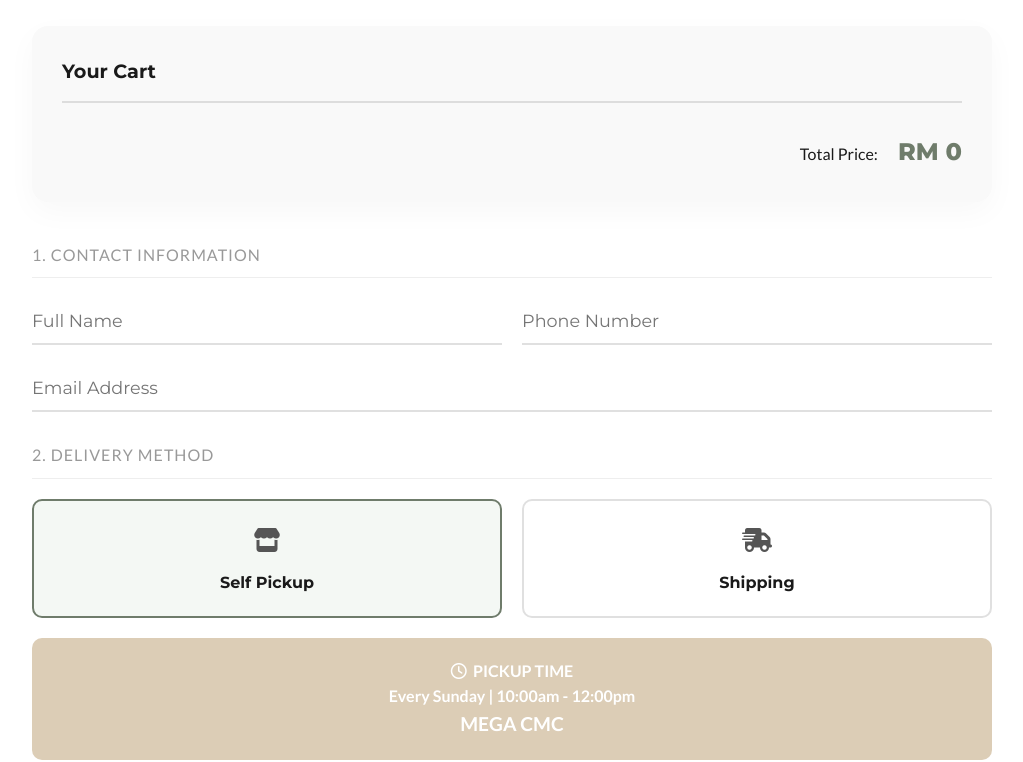
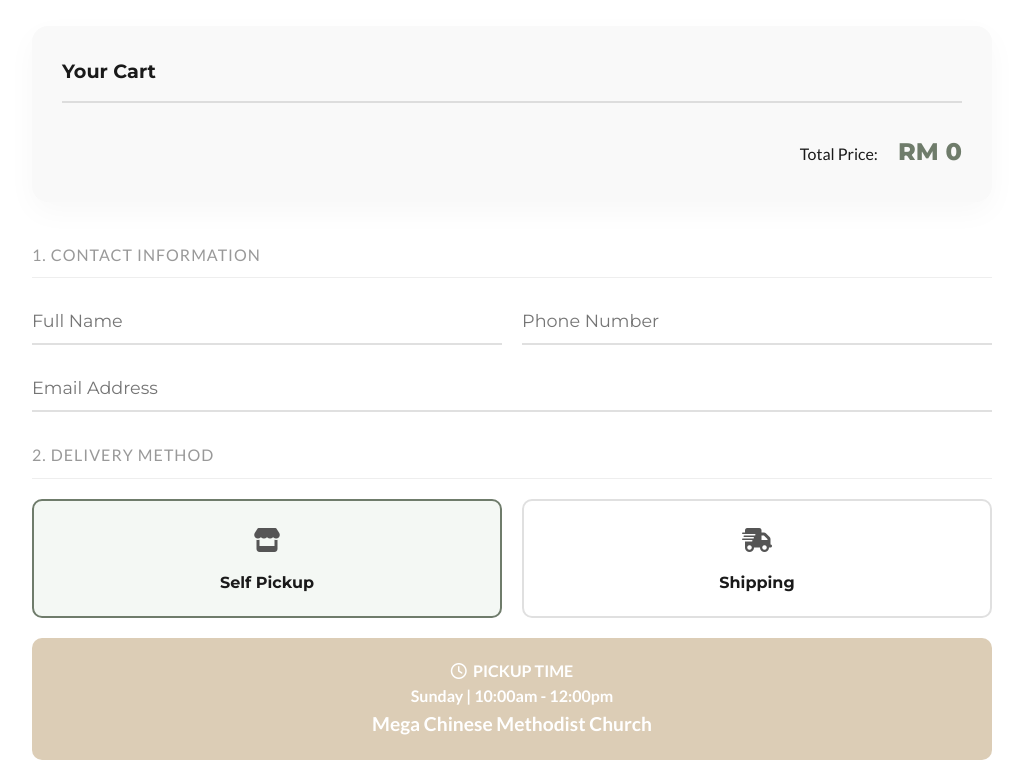
Before and after one commit to NDisComing/Reson8, a plain HTML site: page checkout.html in a window 1280 px wide. Shown: the part 196-958 px from the top of the page, without its empty margins (128-1151 px from the left). Drawn offline with Linux system fonts and the light colour scheme.

Commit message:
Update checkout.html

```diff
--- a/checkout.html
+++ b/checkout.html
@@ -199,8 +199,8 @@
                     <!-- CONDITIONAL: Pickup Info -->
                     <div id="pickup-details" class="pickup-info-box">
                         <i class="fa-regular fa-clock"></i>&nbsp; PICKUP TIME<br>
-                        Every Sunday | 10:00am - 12:00pm<br>
-                        <span style="font-size: 1.2rem; font-weight:800;">MEGA CMC</span>
+                        Sunday | 10:00am - 12:00pm<br>
+                        <span style="font-size: 1.2rem; font-weight:800;">Mega Chinese Methodist Church</span>
                     </div>
 
                     <!-- CONDITIONAL: Shipping Form -->
```
